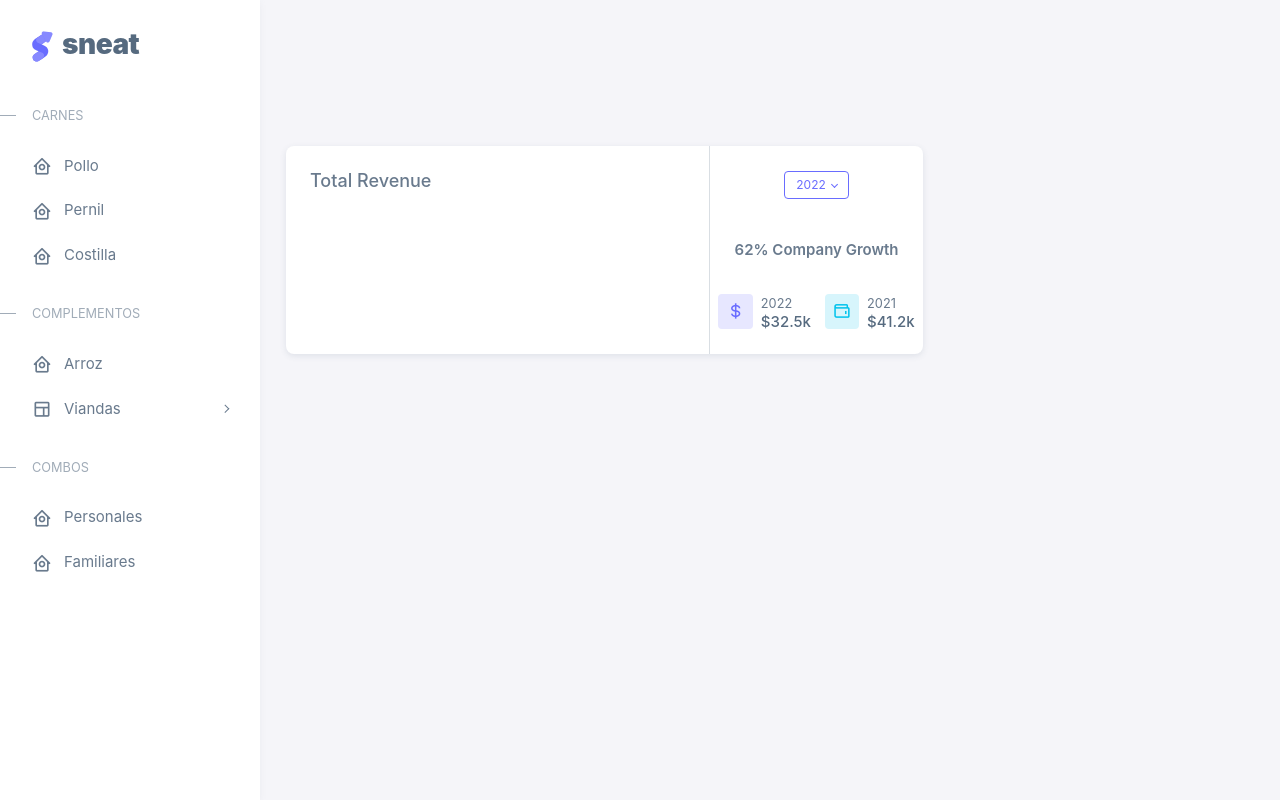
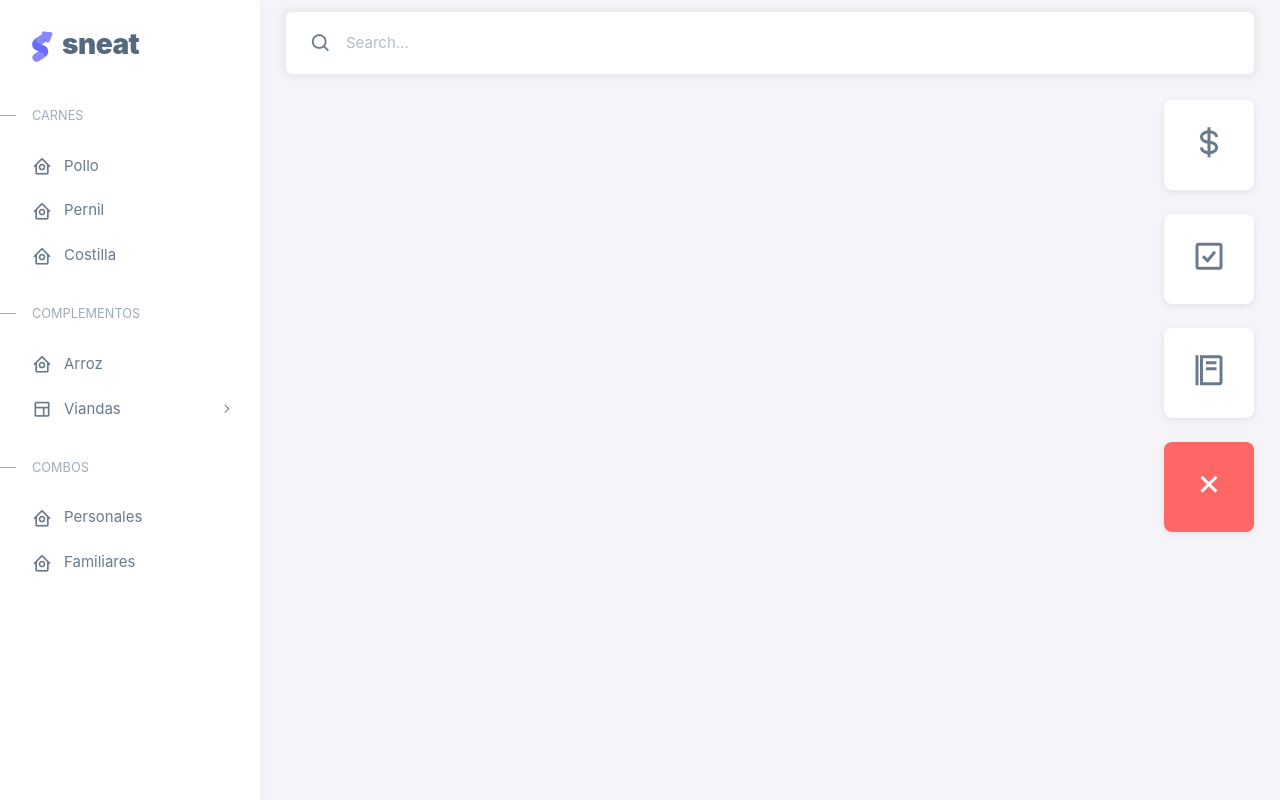
Before and after one commit to Ciber2018/react-challenge, a React (Create React App) app in the folder challenge/: page /order in a window 1280 px wide. Built offline with nearby package versions, Linux system fonts and the light colour scheme.

Commit message:
Botones de Order puestos

```diff
--- a/challenge/src/components/ButtonCard.js
+++ b/challenge/src/components/ButtonCard.js
@@ -3,7 +3,7 @@ import {React} from 'react';
 const ButtonCard = (props) => {
     return(
         <>
-            <div className="button-card icon-card text-center mb-4">
+            <div className="button-card icon-card text-center mb-4 tooltipC" style={props.customColor} dataText="Thanks for hovering! I'm a tooltip">
                 <div className="card-body">
                     <i className={props.iconClass}></i>
                     <p className="icon-name text-capitalize text-truncate mb-0">{props.text}</p>
--- a/challenge/src/components/Order.js
+++ b/challenge/src/components/Order.js
@@ -1,71 +1,27 @@
 import {React} from 'react';
 import Navbar from '../components/Navbar';
+import ButtonCard from './ButtonCard';
 
 const Order = () => {
     return (
         <>
-       {/* <Navbar/>*/}
+        <Navbar/>
         <div className='content-wrapper'>
             <div className='container-xxl flex-grow-1 container-p-y'>
-                <div style={{height:'120px',width:'100%'}}></div>
-                <div className='row'>
-                <div class="col-12 col-lg-8 order-2 order-md-3 order-lg-2 mb-4">
-                  <div class="card">
-                    <div class="row row-bordered g-0">
-                      <div class="col-md-8">
-                        <h5 class="card-header m-0 me-2 pb-3">Total Revenue</h5>
-                        <div id="totalRevenueChart" class="px-2"></div>
-                      </div>
-                      <div class="col-md-4">
-                        <div class="card-body">
-                          <div class="text-center">
-                            <div class="dropdown">
-                              <button
-                                class="btn btn-sm btn-outline-primary dropdown-toggle"
-                                type="button"
-                                id="growthReportId"
-                                data-bs-toggle="dropdown"
-                                aria-haspopup="true"
-                                aria-expanded="false"
-                              >
-                                2022
-                              </button>
-                              <div class="dropdown-menu dropdown-menu-end" aria-labelledby="growthReportId">
-                                <a class="dropdown-item" href="javascript:void(0);">2021</a>
-                                <a class="dropdown-item" href="javascript:void(0);">2020</a>
-                                <a class="dropdown-item" href="javascript:void(0);">2019</a>
-                              </div>
-                            </div>
-                          </div>
-                        </div>
-                        <div id="growthChart"></div>
-                        <div class="text-center fw-semibold pt-3 mb-2">62% Company Growth</div>
+              <div className='row'>
+                  <div className="col-sm-6 col-lg-10 mb-4">
 
-                        <div class="d-flex px-xxl-4 px-lg-2 p-4 gap-xxl-3 gap-lg-1 gap-3 justify-content-between">
-                          <div class="d-flex">
-                            <div class="me-2">
-                              <span class="badge bg-label-primary p-2"><i class="bx bx-dollar text-primary"></i></span>
-                            </div>
-                            <div class="d-flex flex-column">
-                              <small>2022</small>
-                              <h6 class="mb-0">$32.5k</h6>
-                            </div>
-                          </div>
-                          <div class="d-flex">
-                            <div class="me-2">
-                              <span class="badge bg-label-info p-2"><i class="bx bx-wallet text-info"></i></span>
-                            </div>
-                            <div class="d-flex flex-column">
-                              <small>2021</small>
-                              <h6 class="mb-0">$41.2k</h6>
-                            </div>
-                          </div>
-                        </div>
-                      </div>
-                    </div>
                   </div>
-                </div>
-                </div>
+                  <div className="col-sm-6 col-lg-2 mb-4">
+                    <ButtonCard iconClass='tf-icons bx bx-dollar bx-md'/>
+                    <ButtonCard iconClass='tf-icons bx bx-check-square bx-md'/>
+                    <ButtonCard iconClass='tf-icons bx bx-food-menu bx-md'/>
+                    <ButtonCard iconClass='tf-icons bx bx-x bx-md' customColor={{backgroundColor:'#ff6666',color:'white'}}/>
+
+                  </div>
+              </div>
+
+
             </div>
         </div>
 
--- a/challenge/src/index.css
+++ b/challenge/src/index.css
@@ -28,8 +28,77 @@
   border-radius: 0.5rem;
   background-clip: padding-box;
   box-shadow: 0 2px 6px 0 rgb(67 89 113 / 12%);
-  width: 100px;
-  height: 100px;
+  width: 90px;
+  height: 90px;
+  transition: 0.3s ease-in-out;
   margin-left: auto;
   cursor: pointer;
 }
+
+.button-card:hover{
+  /*width: 92px;
+  height: 92px;*/
+  transform: translateY(-1px);
+  box-shadow: 0 2px 6px 4px rgb(67 89 113 / 12%);
+  transition: 0.3s ease-in-out;
+}
+
+.tooltipC {
+  position:relative; /* making the .tooltip span a container for the tooltip text */
+
+ /* position: relative;
+  display: inline-block;
+  border-bottom: 1px dotted black; /* If you want dots under the hoverable text */
+}
+
+.tooltipC:before {
+  content: attr(data-text); /* here's the magic */
+  position:absolute;
+
+  /* vertically center */
+  top:50%;
+  transform:translateY(-50%);
+
+  /* move to right */
+  left:initial;
+ /* margin-left:15px;*/ /* and add a small left margin */
+ margin: initial;
+ right:100%;
+ margin-right:20px;
+
+  /* basic styles */
+  width:150px;
+  height: 40px;
+  padding:10px;
+  border-radius:10px;
+  background:#000;
+  color: #fff;
+  text-align:center;
+
+  display:none; /* hide by default */
+}
+.tooltipC:after {
+  content: "";
+  position:absolute;
+
+  /* position tooltip correctly */
+  /*left:100%;
+  margin-left:-5px;*/
+  left: initial;
+  margin: initial;
+  right:100%;
+ margin-right:0px;
+
+  /* vertically center */
+  top:50%;
+  transform:translateY(-50%);
+
+  /* the arrow */
+  border:10px solid #000;
+  border-color: transparent transparent transparent black;
+
+  display:none;
+}
+.tooltipC:hover:before,.tooltipC:hover:after {
+  display:block;
+}
--- a/challenge/src/pages/sale/Sale.js
+++ b/challenge/src/pages/sale/Sale.js
@@ -12,7 +12,7 @@ const Sale = () =>{
                     <div className="col-sm-6 col-lg-10 mb-4"></div>
 
                     <div className="col-sm-6 col-lg-2 mb-4">
-                        <ButtonCard text='Orden' iconClass='tf-icons bx bx-add-to-queue bx-sm'/>
+                        <ButtonCard iconClass='tf-icons bx bx-add-to-queue bx-md'/>
                     </div>
                 </div>
             </div>
```
